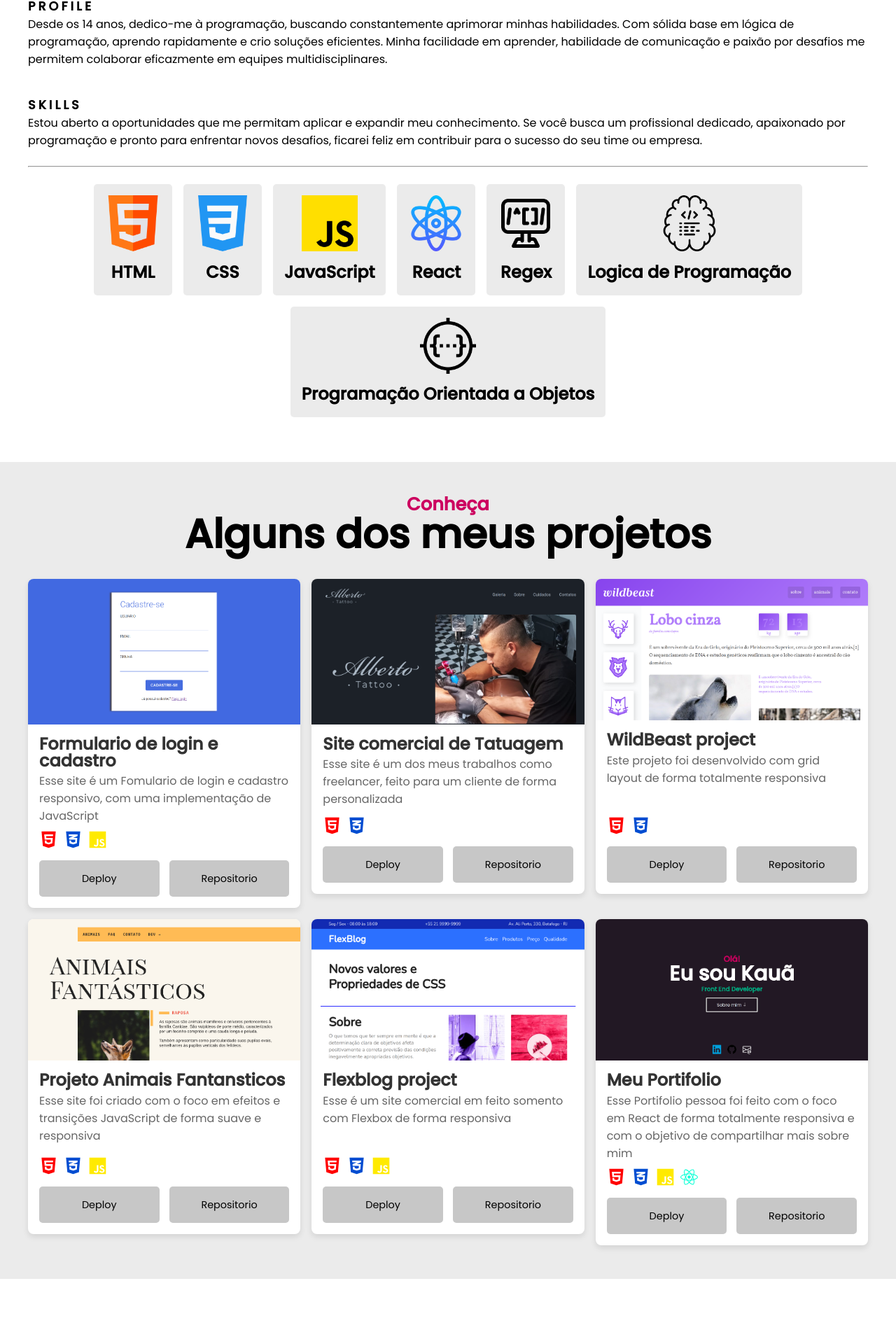
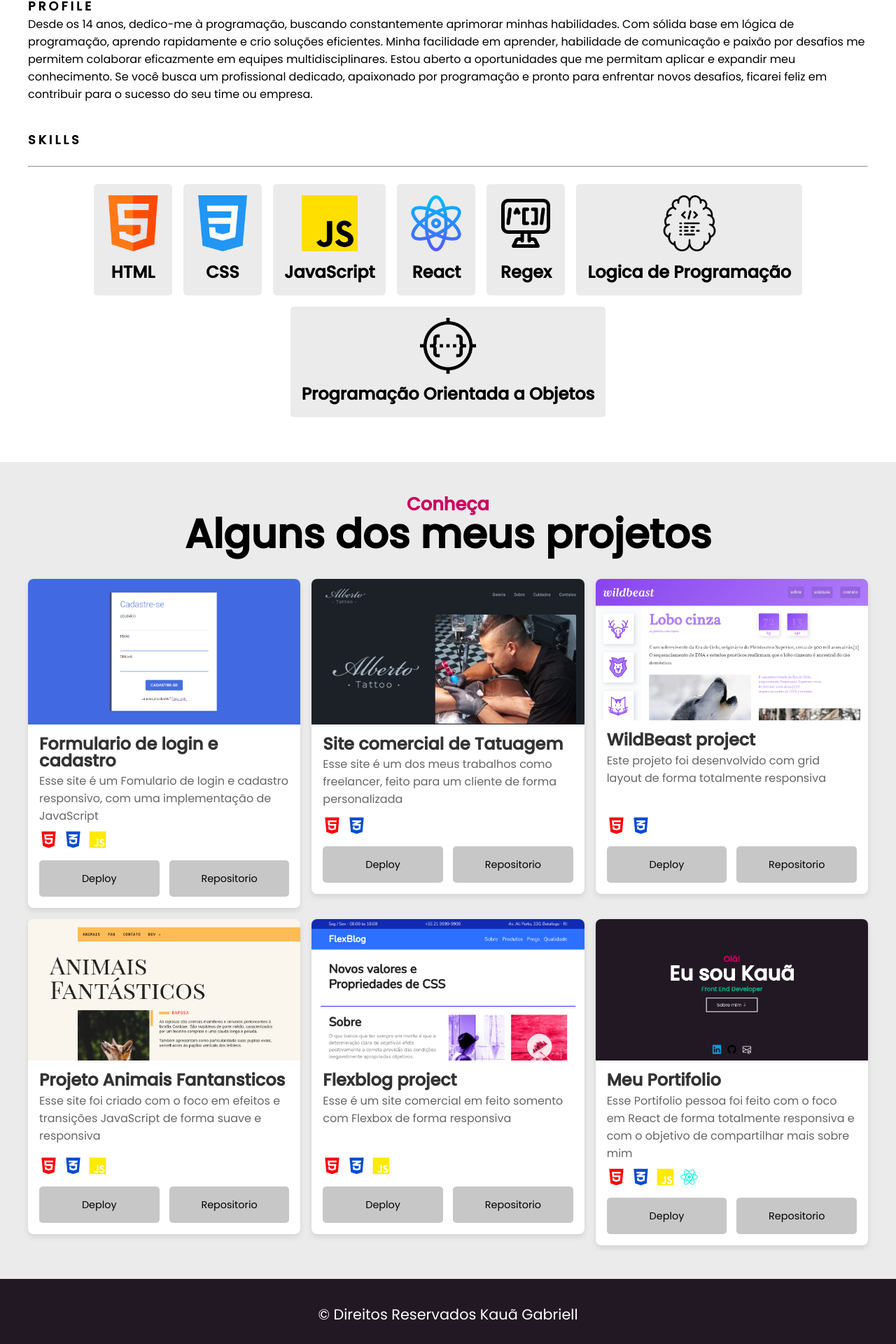
Before and after one commit to Kauaguarinogabriell/Portifolio, a React (Create React App) app: page / in a window 1280 px wide. Shown: the part 1169-3089 px from the top of the page at 70% size. Before the commit the page ends 3044 px from the top, so only its background shows below. Built offline with nearby package versions, Linux system fonts and the light colour scheme.

Commit message:
Projeto finalizado

```diff
--- a/src/ components/AboutMe.js
+++ b/src/ components/AboutMe.js
@@ -37,17 +37,15 @@ export default function AboutMe() {
               programação, aprendo rapidamente e crio soluções eficientes. Minha
               facilidade em aprender, habilidade de comunicação e paixão por
               desafios me permitem colaborar eficazmente em equipes
-              multidisciplinares.
+              multidisciplinares. Estou aberto a oportunidades que me permitam
+              aplicar e expandir meu conhecimento. Se você busca um profissional
+              dedicado, apaixonado por programação e pronto para enfrentar novos
+              desafios, ficarei feliz em contribuir para o sucesso do seu time
+              ou empresa.
             </p>
           </div>
           <div className="skill" style={{ width: '100%' }}>
             <h2 className="titles-about">Skills</h2>
-            <p>
-              Estou aberto a oportunidades que me permitam aplicar e expandir
-              meu conhecimento. Se você busca um profissional dedicado,
-              apaixonado por programação e pronto para enfrentar novos desafios,
-              ficarei feliz em contribuir para o sucesso do seu time ou empresa.
-            </p>
             <hr style={{ marginBottom: '1.5rem', marginTop: '1.5rem' }} />
             <div className="center container-habilidades">
               <div className="habilidade center">
--- /dev/null
+++ b/src/ components/Footer.js
@@ -0,0 +1,7 @@
+export default function Footer() {
+  return (
+    <footer className="container center footer">
+      <p>© Direitos Reservados Kauã Gabriell</p>
+    </footer>
+  );
+}
--- a/src/ components/Projects.js
+++ b/src/ components/Projects.js
@@ -316,7 +316,7 @@ export default function Projects() {
               </div>
               <div className="div-buttons-card-projetos">
                 <a
-                  href="https://kauaguarinogabriell.github.io/Projeto-formulario-de-login-e-cadastro/index.html"
+                  href="https://kauaguarinogabriell.github.io/Portifolio/"
                   target="blank"
                   className="center button-projeto"
                 >
@@ -326,7 +326,7 @@ export default function Projects() {
                   <span className="text-button-projeto">Deploy</span>
                 </a>
                 <a
-                  href="https://github.com/Kauaguarinogabriell/Projeto-formulario-de-login-e-cadastro/tree/main"
+                  href="https://github.com/Kauaguarinogabriell/Portifolio"
                   target="blank"
                   className="center button-repositorio"
                 >
--- a/src/App.js
+++ b/src/App.js
@@ -1,6 +1,7 @@
 import Introduction from './ components/Introduction';
 import AboutMe from './ components/AboutMe';
 import Projects from './ components/Projects';
+import Footer from './ components/Footer';
 import style from './style.css';
 function App() {
   return (
@@ -8,6 +9,7 @@ function App() {
       <Introduction />
       <AboutMe />
       <Projects />
+      <Footer />
     </div>
   );
 }
--- a/src/style.css
+++ b/src/style.css
@@ -119,6 +119,7 @@ a{
 .projetos{
   padding-top: 3rem;
   padding-bottom: 3rem;
+  margin-bottom: 0;
 }
 .container-cards-projetos{
   width: 100%;
@@ -204,9 +205,13 @@ a{
   display: none;
 }
 /*final projetos*/
-
-
-
+.footer{
+  background-color: #221824;
+  font-size: 1.3rem;
+  color: white;
+  height: 100px;
+  text-align: center;
+}
 @media(max-width:800px){
   .perfil{
     flex-direction: column;
```
Also changed, not shown: package.json (+5 -4 lines), 11 other files (tests, documents, lock files or other folders).
